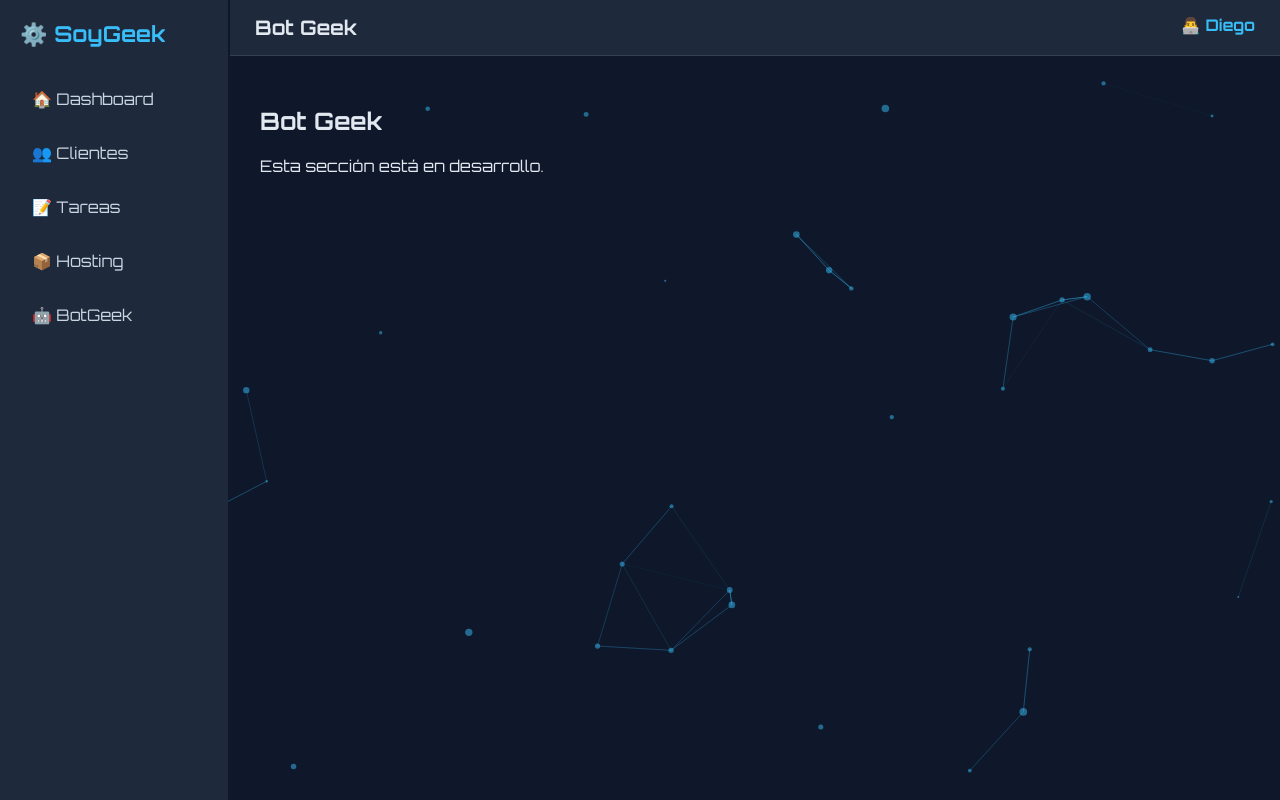
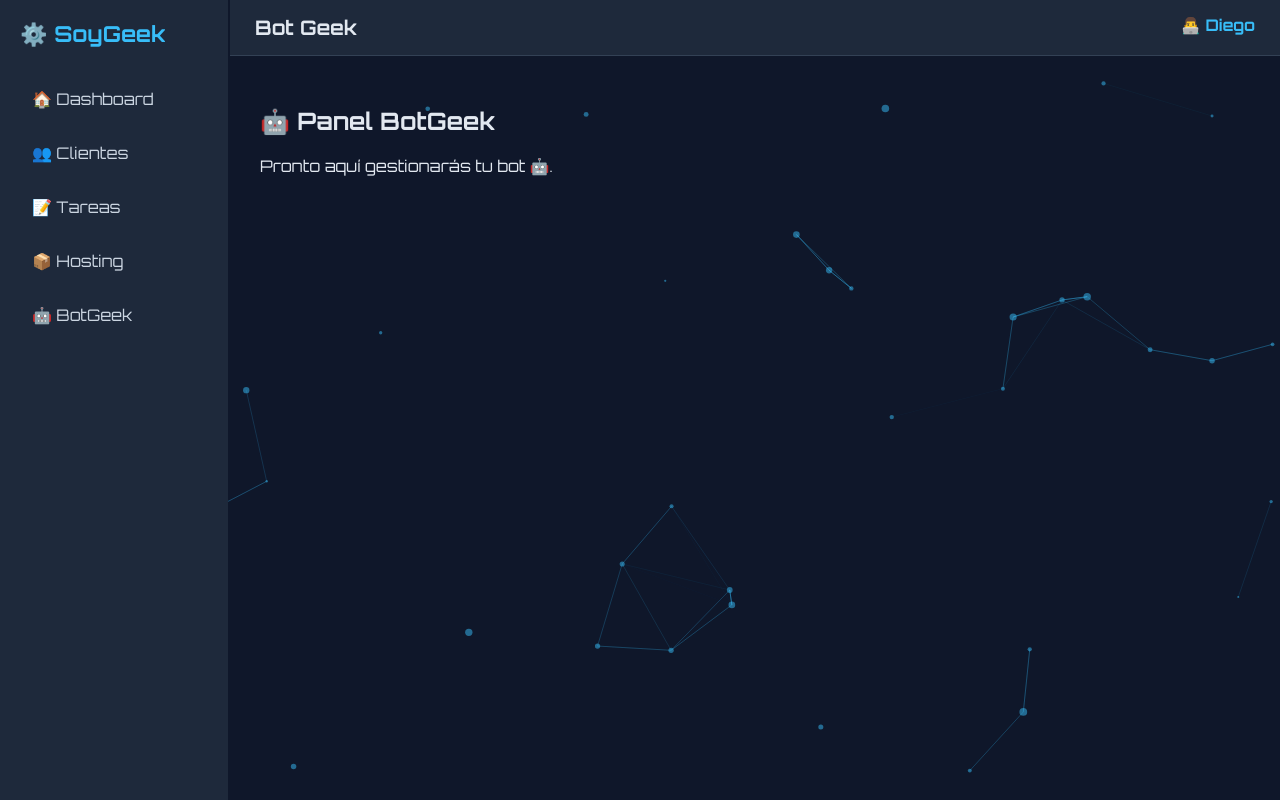
Before and after one commit to D13GOLF/soygeek-panel, a Flask app: page /bot in a window 1280 px wide. Run offline with Flask 3, Linux system fonts and the light colour scheme; some libraries are stand-ins or nearby versions.

Commit message:
Update bot.html

```diff
--- a/templates/bot.html
+++ b/templates/bot.html
@@ -1,5 +1,5 @@
 {% extends "layout.html" %}
 {% block content %}
-<h2>{{ title }}</h2>
-<p>Esta sección está en desarrollo.</p>
+<h2>🤖 Panel BotGeek</h2>
+<p>Pronto aquí gestionarás tu bot 🤖.</p>
 {% endblock %}
```
